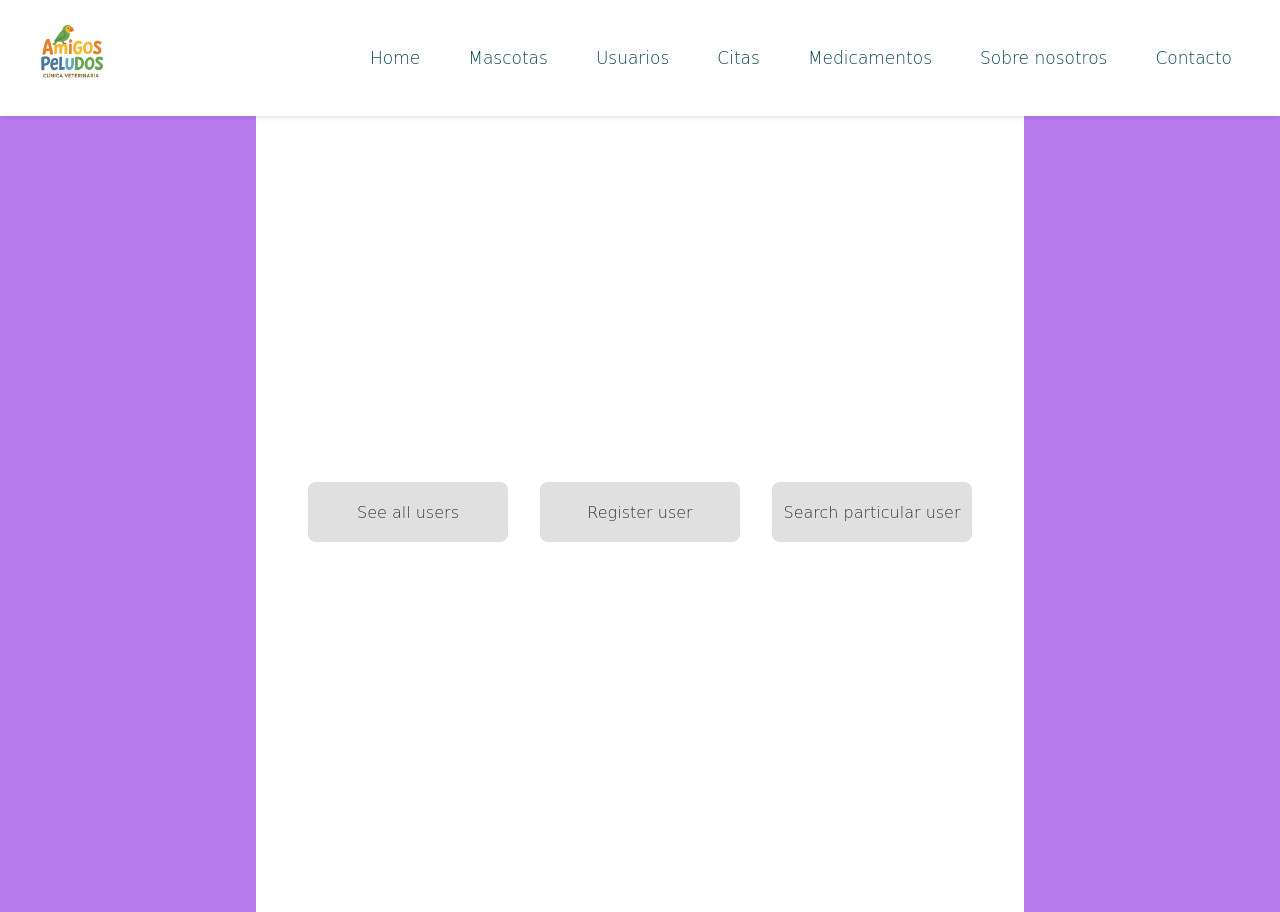
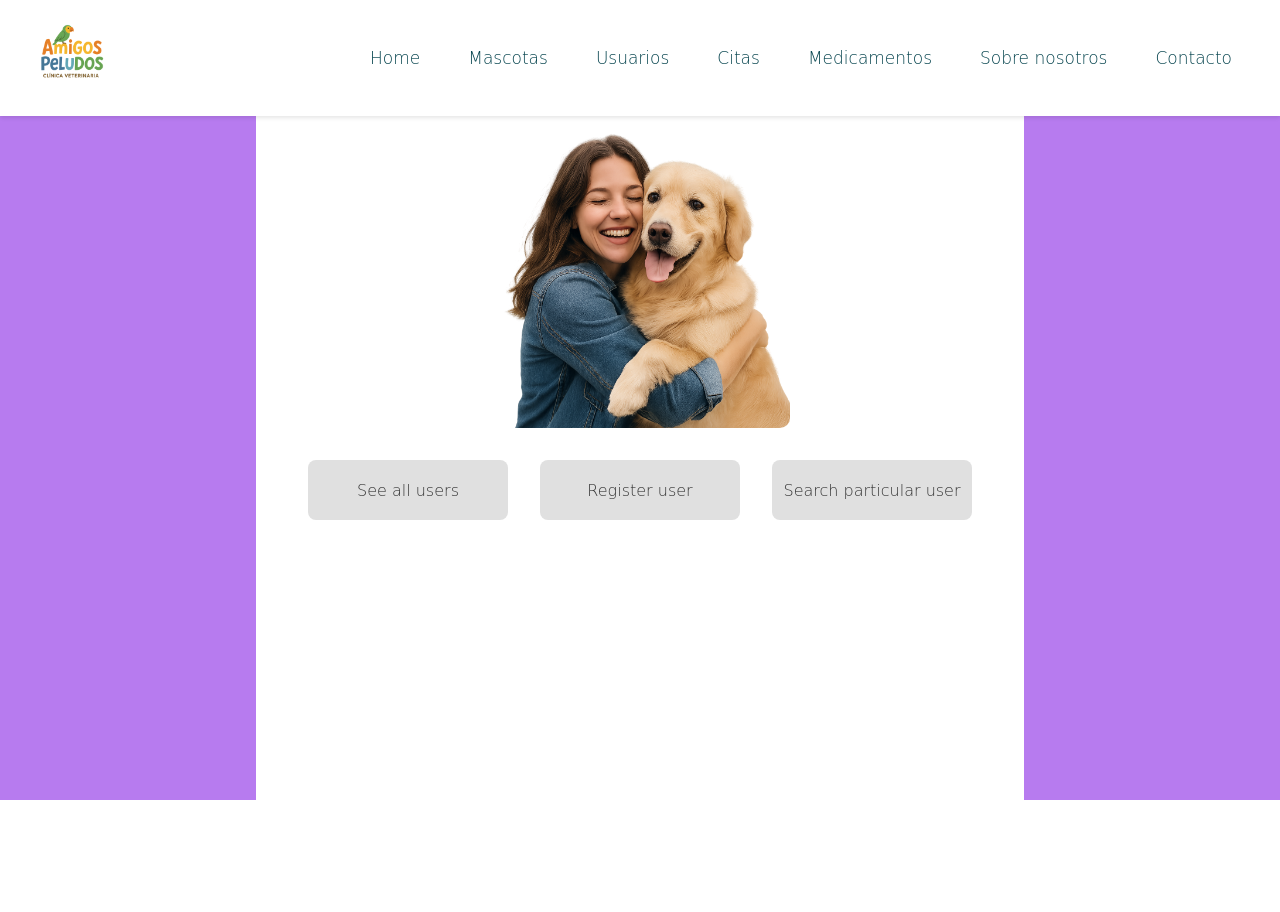
Before and after one commit to Laughcheeta1/VeterinaryPythonPracticalCourse, a Django app: page //users in a window 1280 px wide. After the commit the page ends 800 px from the top, so only its background shows below. Run offline with Django 5.2, Linux system fonts and the light colour scheme; some web fonts are replaced.

Commit message:
I added an image to the user landing page

```diff
--- a/common/static/common/content_page.css
+++ b/common/static/common/content_page.css
@@ -1,14 +1,27 @@
 .main_info {
-    margin-top: 2rem;
+    margin-top: 0;
     margin-left: 20%;
     margin-right: 20%;
     display: flex;
-    justify-content: center;
+    flex-direction: column;
+    justify-content: flex-start;
     align-items: center;
     gap: 2rem;
-    height: 100vh;
+    height: calc(100vh - 80px);
     background-color: white;
     box-sizing: border-box;
+    padding-top: 3rem;
+}
+
+.welcome_image {
+    max-width: 300px;
+    height: auto;
+    border-radius: 10px;
+}
+
+.options-container {
+    display: flex;
+    gap: 2rem;
 }
 
 .option {
--- a/users/templates/users/users_landing.html
+++ b/users/templates/users/users_landing.html
@@ -9,8 +9,11 @@
 
 {% block content %}
 <div class="main_info">
-    <a class="option" href="{% url 'all_users' %}">See all users</a>
-    <a class="option" href="{% url 'register_user' %}">Register user</a>
-    <a class="option" href="{% url 'particular_user' %}">Search particular user</a>
+    <img src="{% static 'users/images/WomenHoldingPet.png' %}" class="welcome_image" alt="Woman holding golder retriever">
+    <div class="options-container">
+        <a class="option" href="{% url 'all_users' %}">See all users</a>
+        <a class="option" href="{% url 'register_user' %}">Register user</a>
+        <a class="option" href="{% url 'particular_user' %}">Search particular user</a>
+    </div>
 </div>
 {% endblock %}
```
